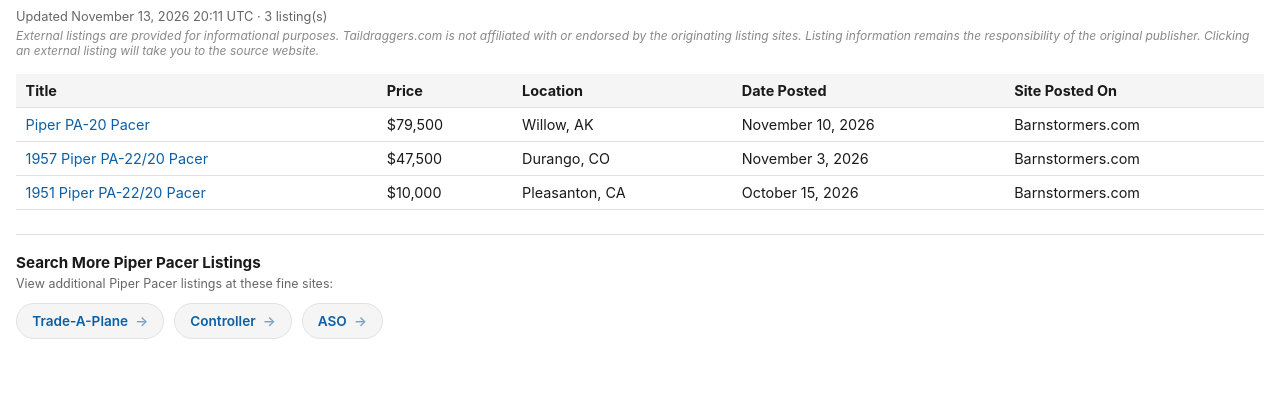
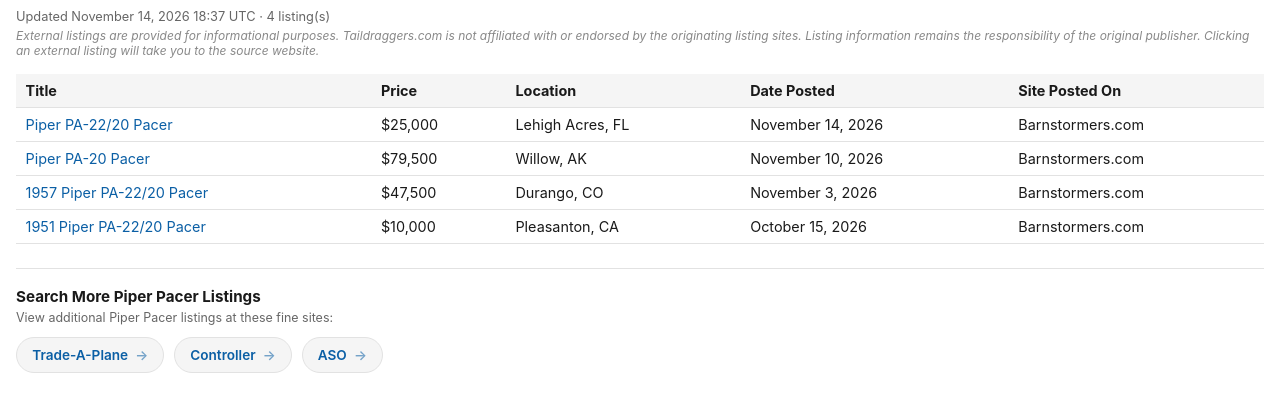
Before and after one commit to taildraggers/piper-pacer-for-sale, a plain HTML site: page docs/index.html in a window 1280 px wide. Shown: the part 43-454 px from the top of the page. Drawn offline with Linux system fonts and the light colour scheme.

Commit message:
Update Piper Pacer listings (2026-11-14)

```diff
--- a/docs/index.html
+++ b/docs/index.html
@@ -76,13 +76,14 @@
 </head>
 <body>
   <h1>Other Piper Pacer Ads on the Web</h1>
-  <div class="updated">Updated November 13, 2026 20:11 UTC &middot; 3 listing(s)</div>
+  <div class="updated">Updated November 14, 2026 18:37 UTC &middot; 4 listing(s)</div>
   <div class="disclaimer">External listings are provided for informational purposes. Taildraggers.com is not affiliated with or endorsed by the originating listing sites. Listing information remains the responsibility of the original publisher. Clicking an external listing will take you to the source website.</div>
   <table>
     <thead>
       <tr><th>Title</th><th>Price</th><th>Location</th><th>Date Posted</th><th>Site Posted On</th></tr>
     </thead>
     <tbody>
+        <tr><td><a href="https://www.barnstormers.com/classified-2078078-PA22-20-150-HP-projects-PLUS.html" target="_blank" rel="noopener noreferrer">Piper PA-22/20 Pacer</a></td><td>$25,000</td><td>Lehigh Acres, FL</td><td>November 14, 2026</td><td>Barnstormers.com</td></tr>
         <tr><td><a href="https://www.barnstormers.com/classified-2064549-Piper-PA-20-Pacer-—-160-HP.html" target="_blank" rel="noopener noreferrer">Piper PA-20 Pacer</a></td><td>$79,500</td><td>Willow, AK</td><td>November 10, 2026</td><td>Barnstormers.com</td></tr>
         <tr><td><a href="https://www.barnstormers.com/classified-2081800-1957-Piper-Pacer-PA-2220-150.html" target="_blank" rel="noopener noreferrer">1957 Piper PA-22/20 Pacer</a></td><td>$47,500</td><td>Durango, CO</td><td>November 3, 2026</td><td>Barnstormers.com</td></tr>
         <tr><td><a href="https://www.barnstormers.com/classified-2078423-1951-PA2220-PROJECT.html" target="_blank" rel="noopener noreferrer">1951 Piper PA-22/20 Pacer</a></td><td>$10,000</td><td>Pleasanton, CA</td><td>October 15, 2026</td><td>Barnstormers.com</td></tr>
```
